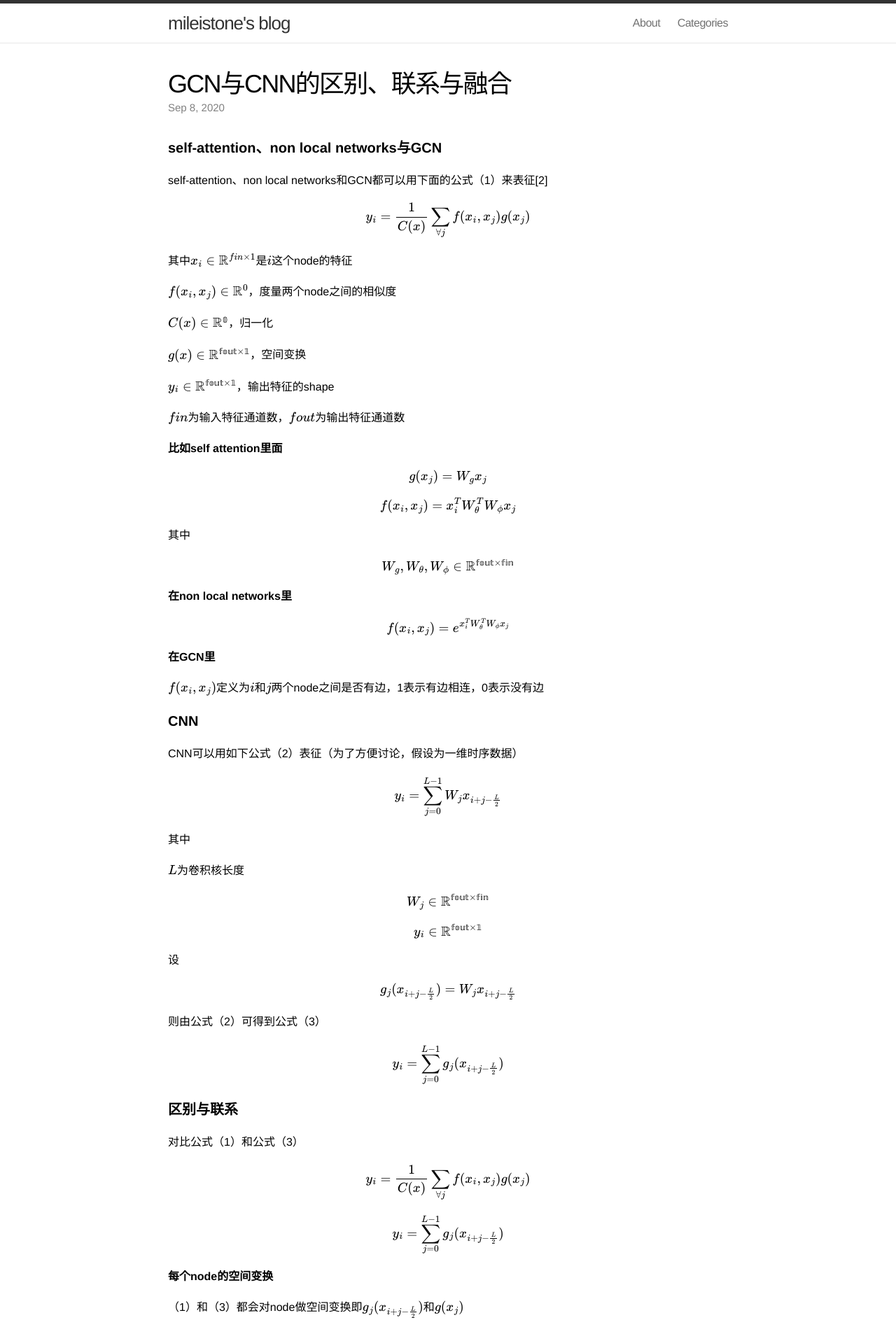
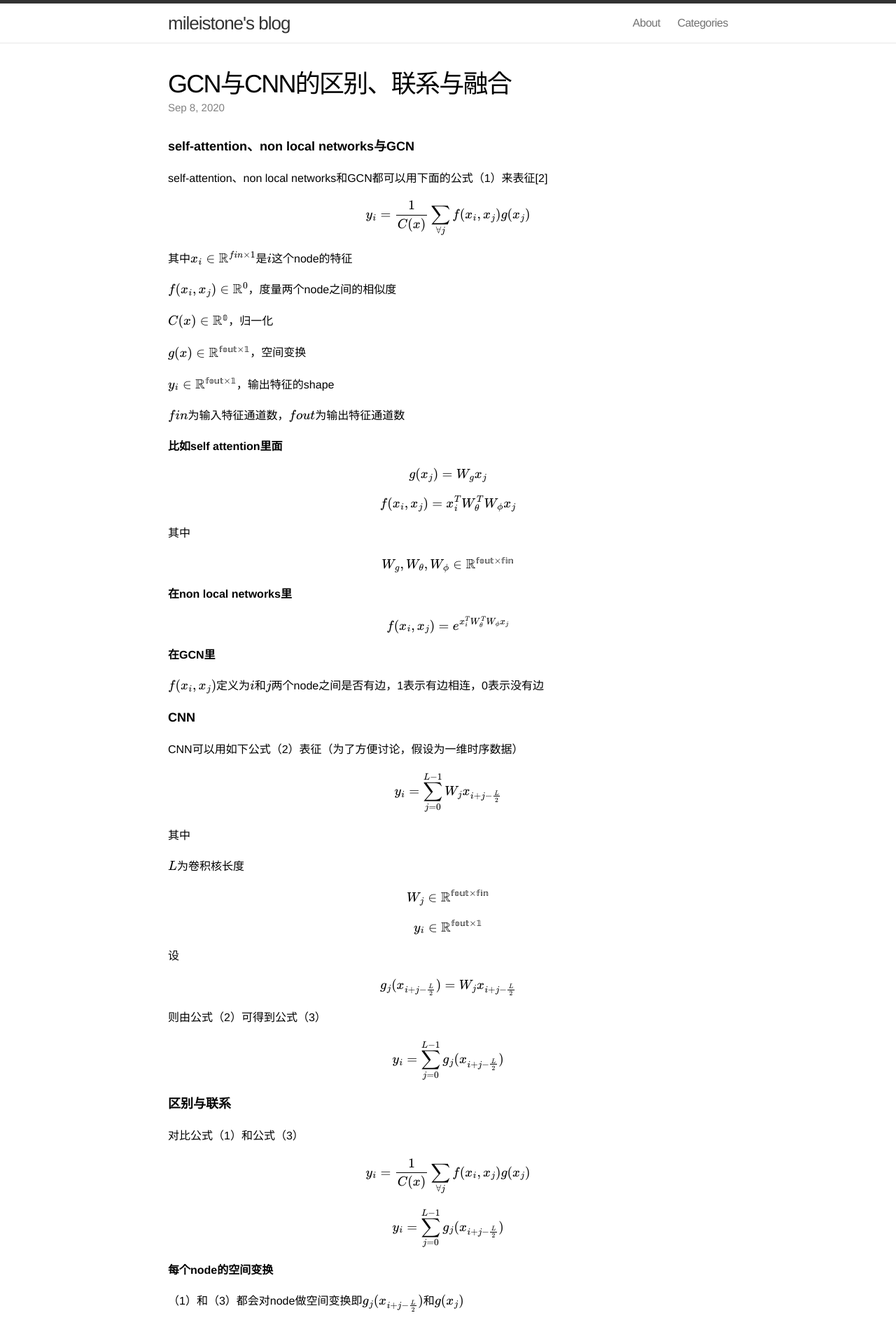
Before and after one commit to mileistone/mileistone.github.io, a Jekyll site: the page built from _posts/2020-09-08-GCN-vs-CNN.md, in a window 1280 px wide. Shown: the top 1896 px of the page at 70% size. Built offline with Jekyll 4.4.1, drawn with Linux system fonts in a browser that asks for light colours; formulas are drawn with MathJax 3; comment, search, counter and statistics services are not loaded.

Commit message:
Update main.css

```diff
--- a/css/main.css
+++ b/css/main.css
@@ -198,23 +198,23 @@ a:visited { color: #205caa; }
 }
 
 .post-content h1 {
-  font-size: 36px;
+  font-size: 26px;
 }
 
 .post-content h2 {
-  font-size: 32px;
+  font-size: 24px;
 }
 
 .post-content h3 {
-  font-size: 28pxm;
+  font-size: 22pxm;
 }
 
 .post-content h4 {
-  font-size: 24px;
+  font-size: 20px;
 }
 
 .post-content h5 {
-  font-size: 20px;
+  font-size: 18px;
 }
 
 .post-content h6 {
```
